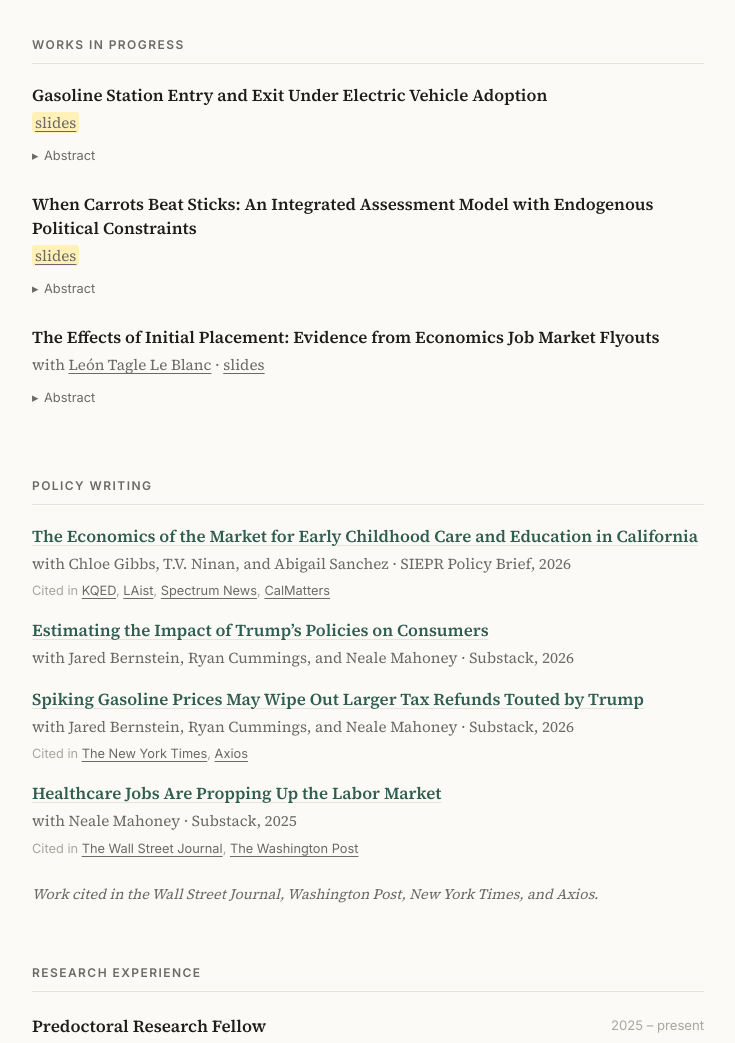
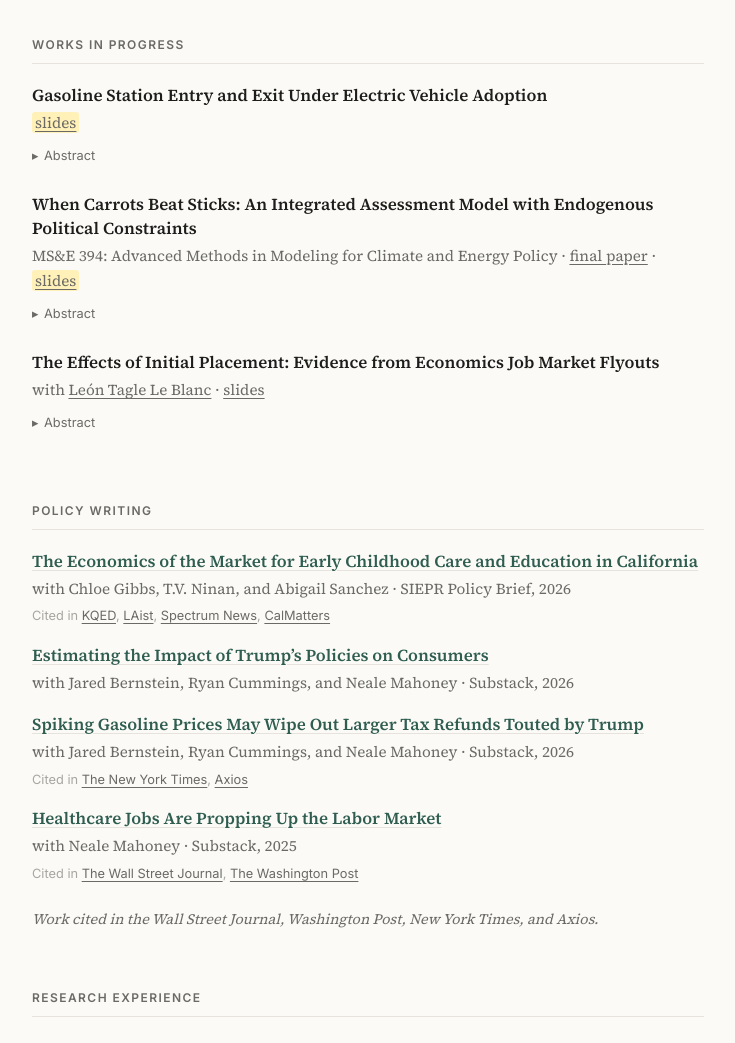
Before and after one commit to cbrobst97/cbrobst97.github.io, a plain HTML site: page index.html in a window 1280 px wide. Shown: the part 749-1792 px from the top of the page, without its empty margins (272-1007 px from the left). Drawn offline with Linux system fonts and the light colour scheme.

Commit message:
Add MS&E 394 final paper for Carrots Beat Sticks
Co-Authored-By: Claude Opus 5.5 <noreply@anthropic.com>

```diff
--- a/index.html
+++ b/index.html
@@ -84,7 +84,11 @@
 
       <article class="paper">
         <h3>When Carrots Beat Sticks: An Integrated Assessment Model with Endogenous Political Constraints</h3>
-        <p class="meta"><a href="#" class="todo">slides</a></p>
+        <p class="meta">
+          MS&amp;E 394: Advanced Methods in Modeling for Climate and Energy Policy
+          · <a href="papers/carrots-beat-sticks.pdf">final paper</a>
+          · <a href="#" class="todo">slides</a>
+        </p>
         <details>
           <summary>Abstract</summary>
           <p class="abstract"><span class="todo">Draft from CV, replace with the real abstract:</span>
```
Also changed, not shown: 1 other file.
